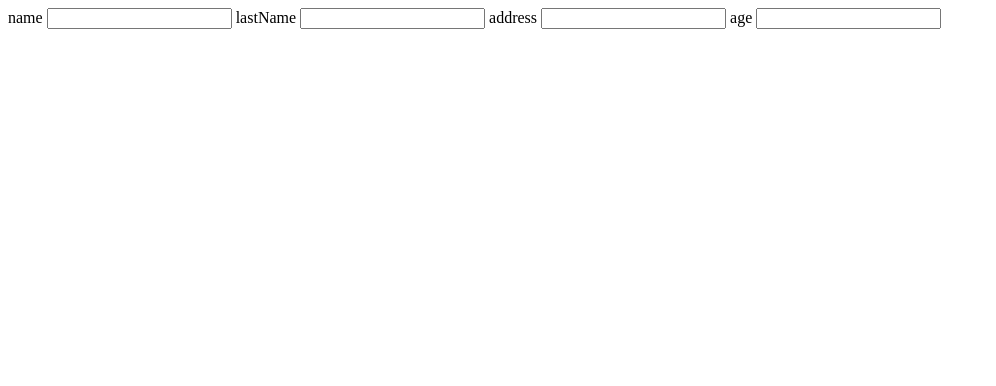
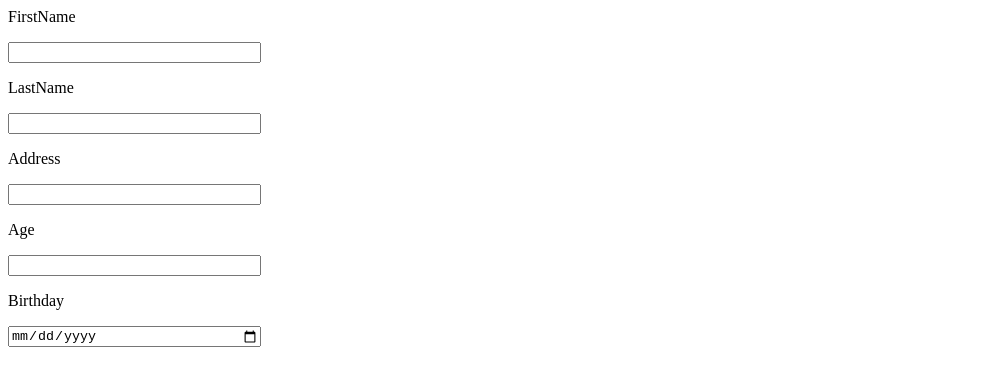
Before and after one commit to stefanolaguda/dynamic-form_ad, an Angular app: page / in a window 1280 px wide. Shown: the top 386 px of the page, without its empty margins (0-996 px from the left). Built offline with nearby package versions, Linux system fonts and the light colour scheme.

Commit message:
fixed binding data on dynamic field

```diff
--- a/src/app/app.component.scss
+++ b/src/app/app.component.scss
@@ -1,5 +1,5 @@
-form {
-    display: flex;
-    flex-direction: column;
-    gap: 1rem;
-}
+// form {
+//     display: flex;
+//     flex-direction: column;
+//     gap: 1rem;
+// }
--- a/src/app/app.component.ts
+++ b/src/app/app.component.ts
@@ -7,13 +7,32 @@ import { FormControl, FormGroup } from '@angular/forms';
   styleUrls: ['./app.component.scss'],
 })
 export class AppComponent implements OnInit {
-  // registerForm!: FormGroup;
-  // fields: string[] = [];
   modelData = {
-    name: '',
-    lastName: '',
-    address: '',
-    age: '',
+    firstname: {
+      type: 'text',
+      value: '',
+      label: 'FirstName',
+    },
+    lastname: {
+      type: 'text',
+      value: '',
+      label: 'LastName',
+    },
+    address: {
+      type: 'text',
+      value: '',
+      label: 'Address',
+    },
+    age: {
+      type: 'number',
+      value: '',
+      label: 'Age',
+    },
+    birthDay: {
+      type: 'date',
+      value: '',
+      label: 'Birthday',
+    },
   };
 
   constructor() {}
--- a/src/app/dynamic-field/dynamic-field.component.html
+++ b/src/app/dynamic-field/dynamic-field.component.html
@@ -1,8 +1,8 @@
 <form [formGroup]="formName">
   <ng-container *ngFor="let field of fields">
   <label>
-    {{ field }}
+    {{ field.label}}
   </label>
-  <input type="text" [formControlName]="field" />
+  <input type={{field.type}} [formControlName]="field.fieldName" />
   </ng-container>
 </form>
--- a/src/app/dynamic-field/dynamic-field.component.scss
+++ b/src/app/dynamic-field/dynamic-field.component.scss
@@ -0,0 +1,6 @@
+form {
+  display: flex;
+  flex-direction: column;
+  gap: 1rem;
+  width: 20%;
+}
--- a/src/app/dynamic-field/dynamic-field.component.ts
+++ b/src/app/dynamic-field/dynamic-field.component.ts
@@ -12,5 +12,7 @@ export class DynamicFieldComponent implements OnInit {
 
   constructor() {}
 
-  ngOnInit(): void {}
+  ngOnInit(): void {
+    console.log('dynamic field, fields:', this.fields);
+  }
 }
--- a/src/app/dynamic-form/dynamic-form.component.ts
+++ b/src/app/dynamic-form/dynamic-form.component.ts
@@ -8,8 +8,8 @@ import { FormControl, FormGroup } from '@angular/forms';
 })
 export class DynamicFormComponent implements OnInit {
   dynamicFormGroup!: FormGroup;
-  fields: string[] = [];
-  @Input() modelData!: {};
+  fields: string[] | Record<string, any> = [];
+  @Input() modelData!: Record<string, any>;
 
   ngOnInit(): void {
     console.log(this.modelData);
@@ -27,9 +27,18 @@ export class DynamicFormComponent implements OnInit {
     const formGroupFields: Record<string, FormControl> = {};
 
     for (const field of Object.keys(this.modelData)) {
-      formGroupFields[field] = new FormControl('');
-      this.fields.push(field);
+      const fieldProps = this.modelData[field];
+      console.log('fieldProps', fieldProps); // qui mi passo l'oggetto di ogni campo
+      console.log('field', field); // qui invece vedo le chiavi di ognuno degli oggetti
+      formGroupFields[field] = new FormControl(fieldProps.value);
+      this.fields.push({ ...fieldProps, fieldName: field });
     }
+
+    console.log('formGroupFields del dynamic-form', formGroupFields);
+    console.log(
+      'fields, risultato finale del getFormControlFields',
+      this.fields
+    );
 
     return formGroupFields;
   }
```
